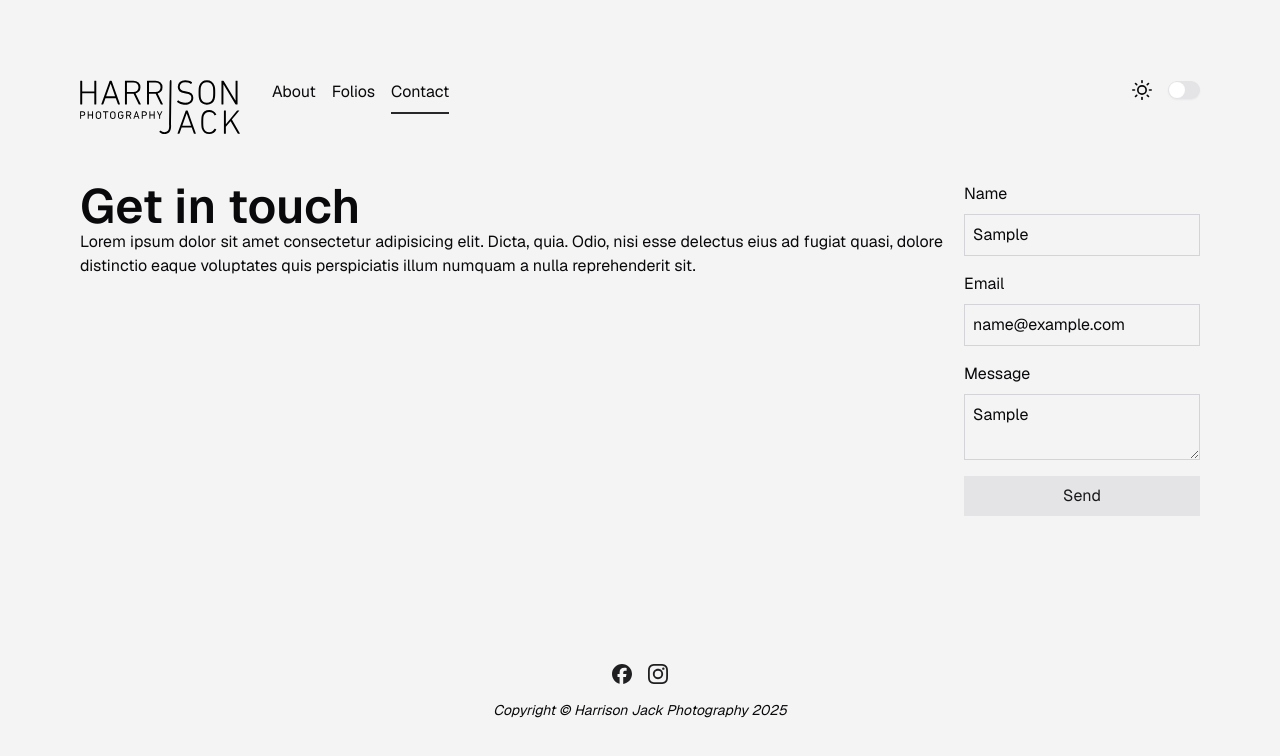
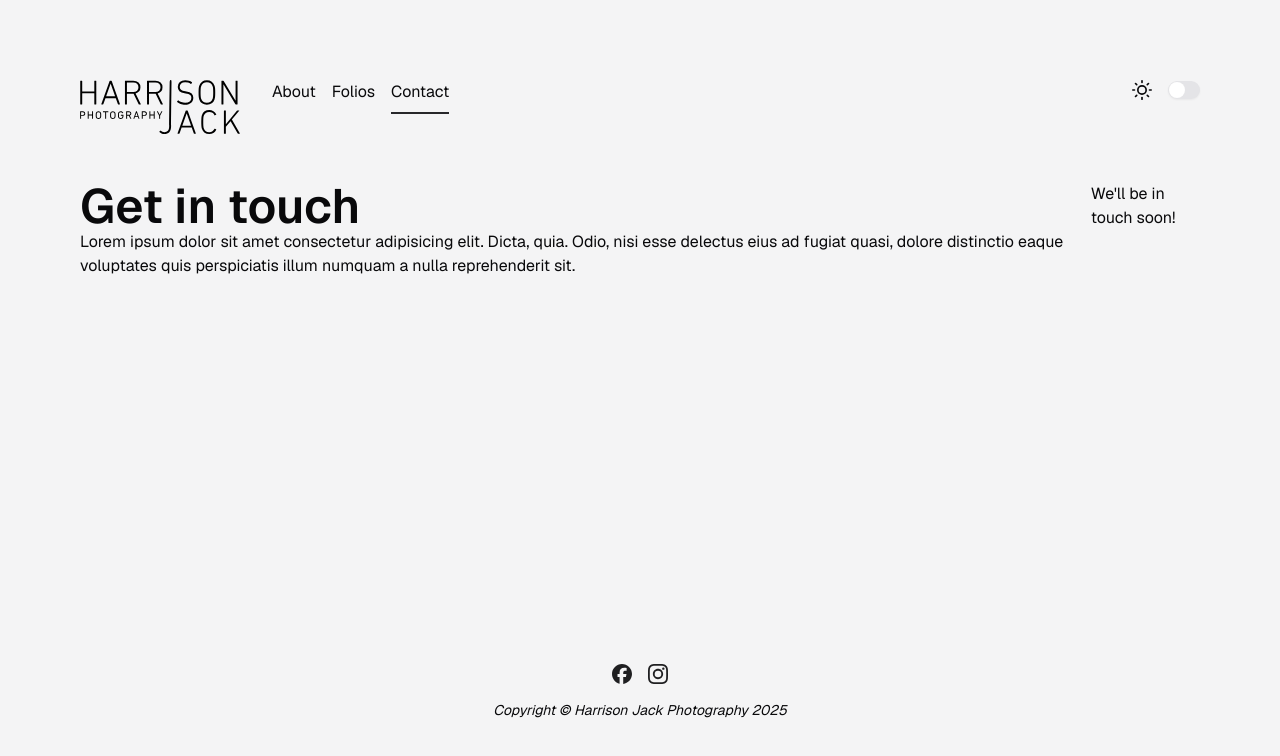
Before and after one commit to SmackSmash/next-hj, a Next.js app: page /contact in a window 1280 px wide. Both pictures are taken after typing "Sample", "name@example.com", "Sample" into the empty fields and a click on the button "Send". Shown: the top 756 px of the page. Built offline with nearby package versions, Linux system fonts and the light colour scheme.

Commit message:
Falling in love with react hook form

```diff
--- a/src/components/contact-form.tsx
+++ b/src/components/contact-form.tsx
@@ -16,6 +16,8 @@ export default function ContactForm() {
     await new Promise(res => setTimeout(res, 1000));
     console.log(data);
   };
+
+  if (isSubmitSuccessful) return <p>We'll be in touch soon!</p>;
 
   return (
     <form onSubmit={handleSubmit(onSubmit)} className='flex flex-col gap-2'>
```
